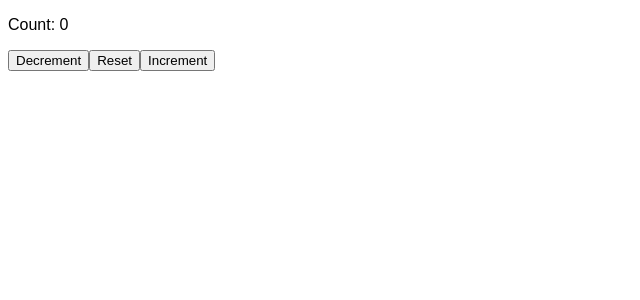
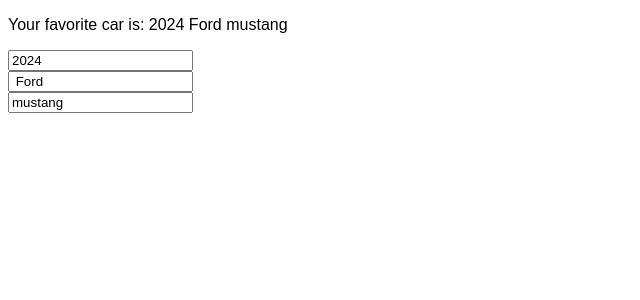
Before and after one commit to avinashpitti/react-projects, a React (Vite) app in the folder my-react-app/: page / in a window 1280 px wide. Shown: the top 300 px of the page, without its empty margins (0-640 px from the left). Built offline with nearby package versions, Linux system fonts and the light colour scheme.

Commit message:
update objects in state

```diff
--- a/my-react-app/src/MyComponent.jsx
+++ b/my-react-app/src/MyComponent.jsx
@@ -1,29 +1,32 @@
 import React,{useState} from "react"
 function MyComponent(){
 
-   const[count,setCount]=useState(0);
+   const [car,setCar]=useState({year:2024,
+                                make:" Ford ",
+                                model:"mustang"});
 
-   function increment(){
-        setCount(c=>c+1);
-        setCount(c=>c+1);
-        setCount(c=>c+1);
-   };
 
-   function decrement(){
-        setCount(count-1);
-   };
+    function handleYearChange(event){
+            setCar(c=>({...c,year:event.target.value}));
+    }
 
-   function reset(){
-        setCount(0);
-   }
+    function handleMakeChange(event){
+            setCar(c=>({...c,make:event.target.value}));
+    }
+
+
+    function handleModelChange(event){
+            setCar(c=>({...c,model:event.target.value}));
+    }
+
 
 
     return(
         <div>
-            <p>Count: {count}</p>
-            <button onClick={decrement}>Decrement</button>
-            <button onClick={reset}>Reset</button>
-            <button onClick={increment}>Increment</button>
+            <p>Your favorite car is: {car.year}{car.make}{car.model}</p>
+            <input type="number" value={car.year} onChange={handleYearChange} /> <br />
+            <input type="text" value={car.make} onChange={handleMakeChange} /> <br />
+            <input type="text" value={car.model} onChange={handleModelChange} /> <br />
 
         </div>
     );
```
